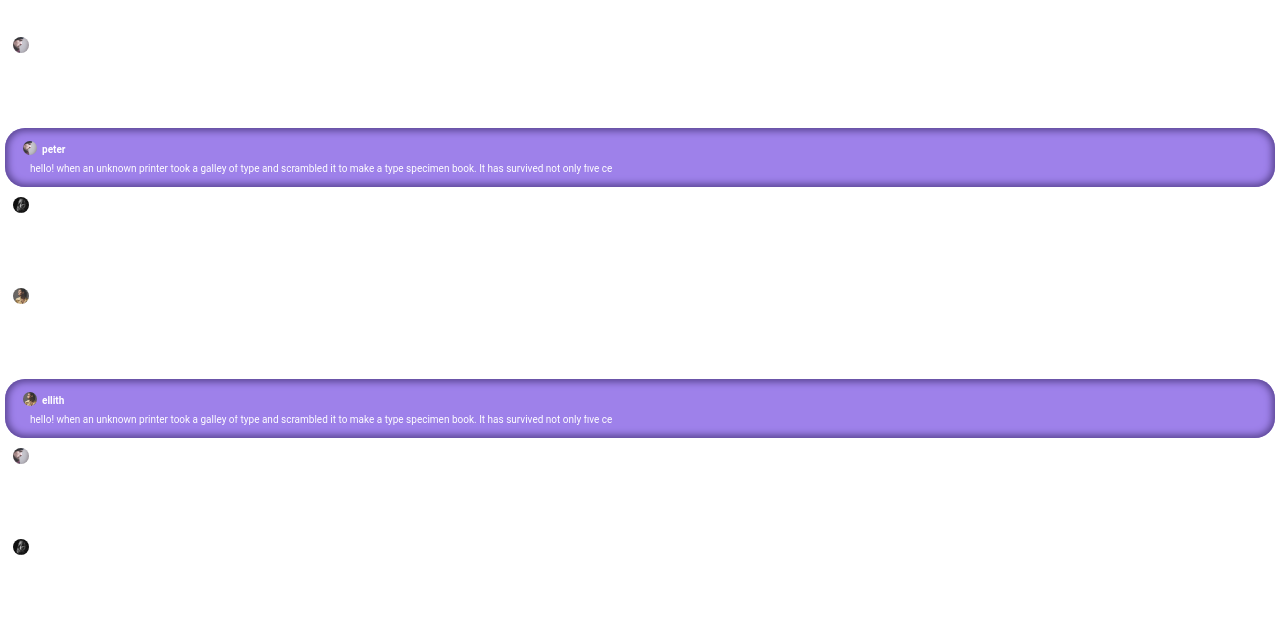
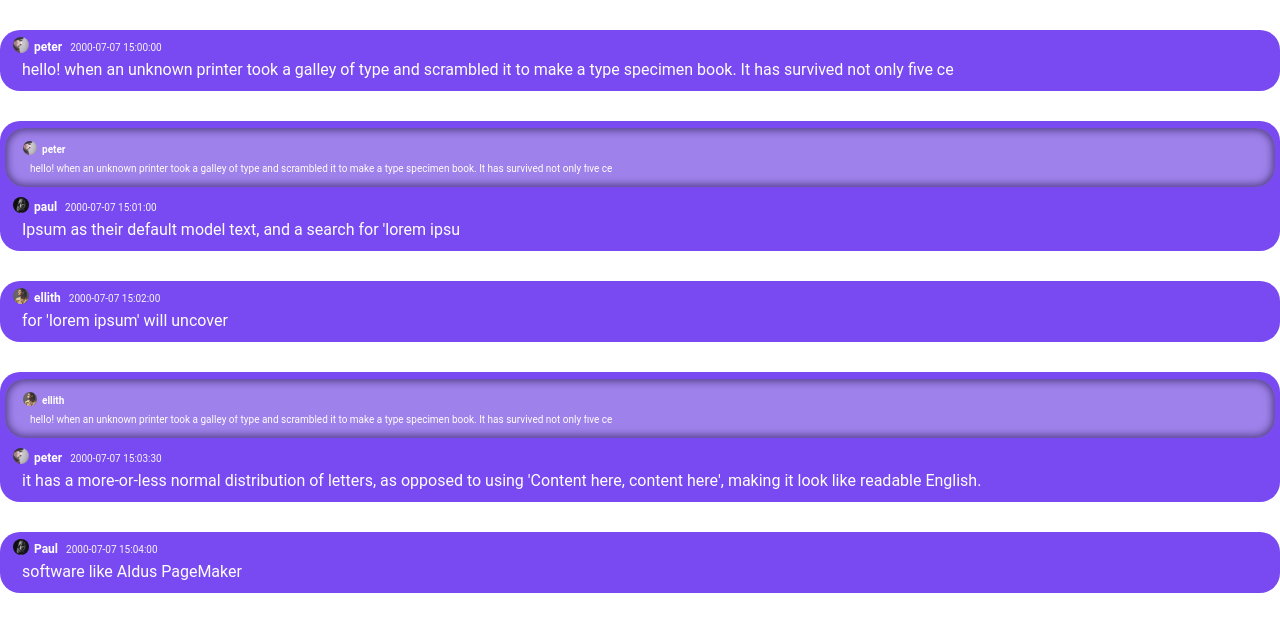
Before and after one commit to rachel490/week2-2, a React (Create React App) app: page / in a window 1280 px wide. Shown: the top 632 px of the page. Built offline with nearby package versions, Linux system fonts and the light colour scheme; the HTML template or start-up script is replaced by a standard one.

Commit message:
Fix: default theme에 맞게 color 수정

```diff
--- a/src/components/ChatList/ChatBubble/styled.ts
+++ b/src/components/ChatList/ChatBubble/styled.ts
@@ -6,7 +6,7 @@
 `;
 
 export const MyChatBubble = styled.div`
-  background-color: ${({ theme }) => theme.color.mainPurple};
+  background-color: ${({ theme }) => theme.color.primaryPurple};
   border-radius: ${({ theme }) => theme.border.radius};
   color: ${({ theme }) => theme.color.white};
   padding: 7px 5px 13px 5px;
--- a/src/components/ChatList/ChatBubbleContent/styled.ts
+++ b/src/components/ChatList/ChatBubbleContent/styled.ts
@@ -30,7 +30,7 @@
   margin-left: 3px;
   margin-bottom: 0.5px;
   font-size: ${({ theme }) => theme.fontSize.xsmall};
-  color: ${({ theme }) => theme.color.backgroundGray};
+  color: ${({ theme }) => theme.color.whiteGrey};
 `;
 
 export const ChatBubbleContentStyled = styled.div`
--- a/src/styles/defaultTheme.ts
+++ b/src/styles/defaultTheme.ts
@@ -6,7 +6,6 @@
     lightPurple: '#9E81EA',
     whiteGrey: '#F6F6F6',
     white: '#FFFFFF',
-
     dimmGray: 'rgba(19, 19, 19, 0.49);',
     darkGrey: '#3B3B3D',
     mediumGrey: '#7B7B83',
```
